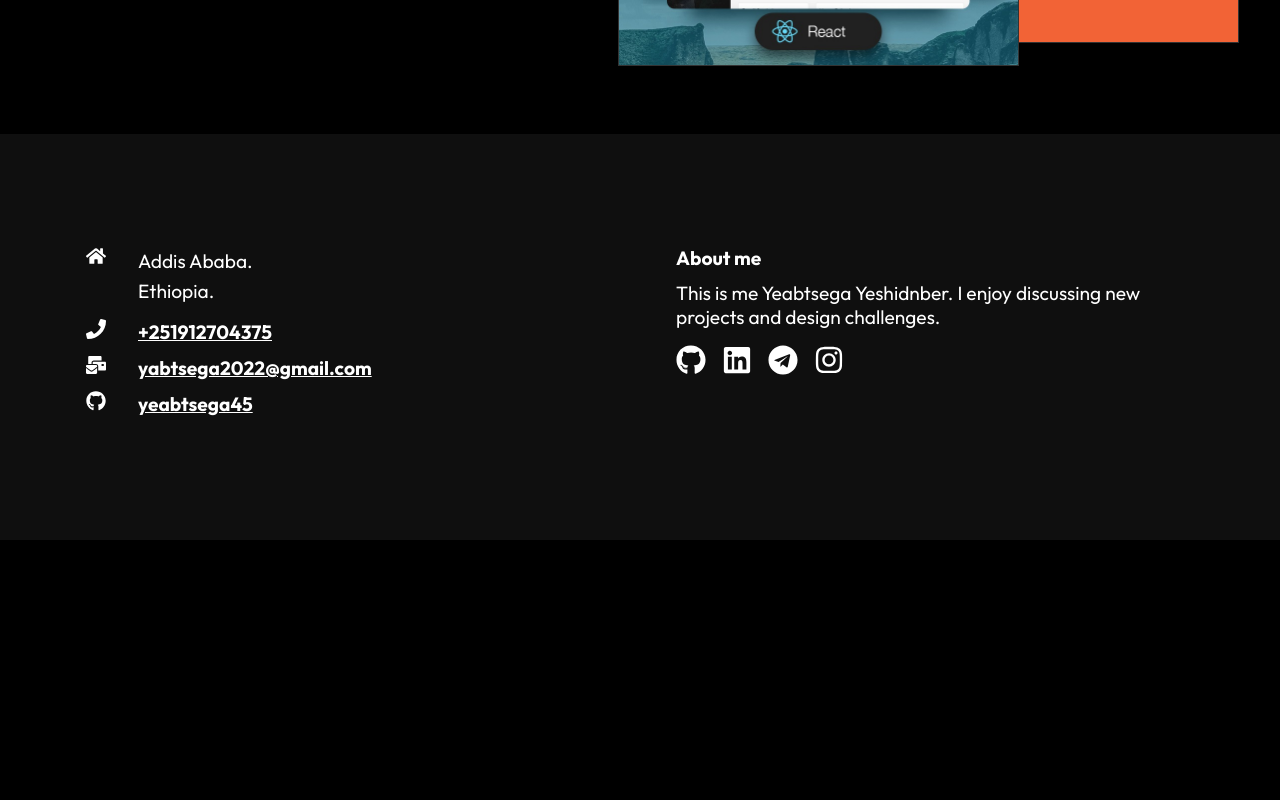
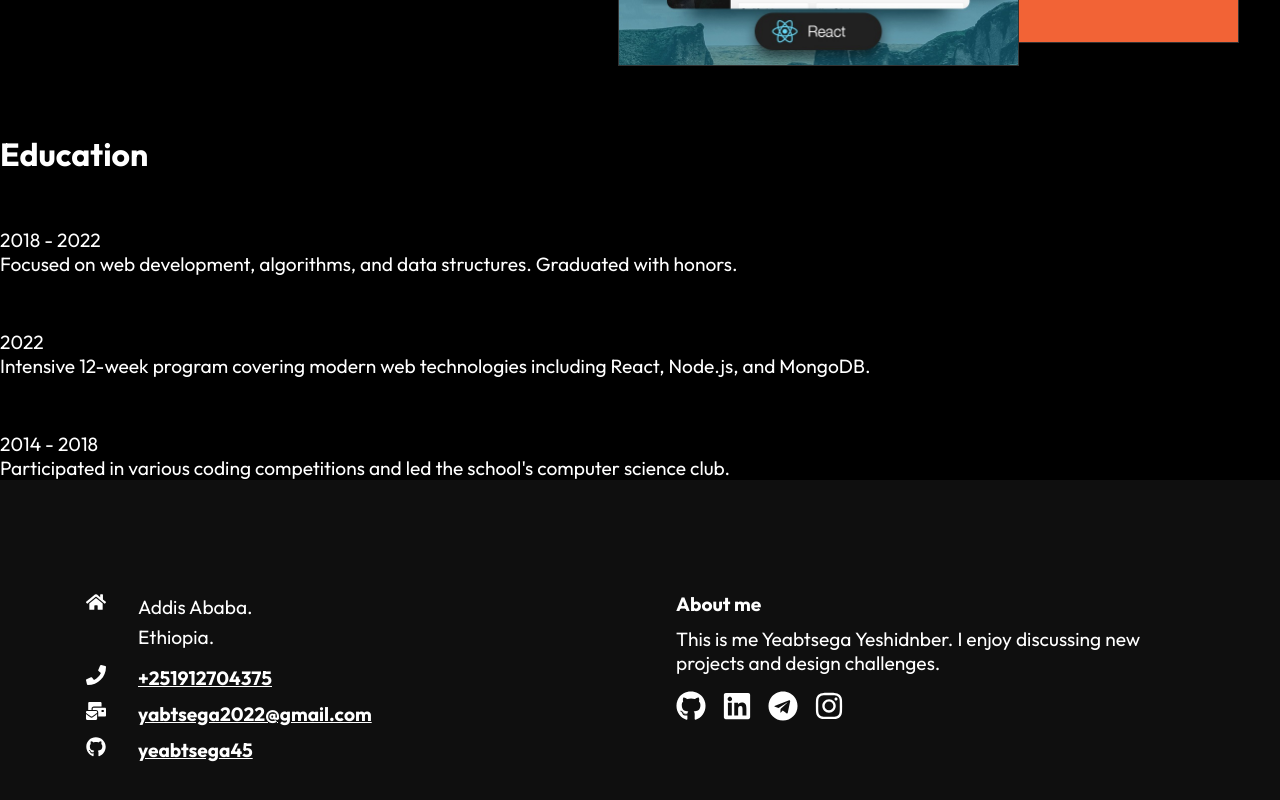
Before and after one commit to yeabtsega45/My-Portfolio, a React (Create React App) app: page /about in a window 1280 px wide. Shown: the part 828-1628 px from the top of the page. Before the commit the page ends 1368 px from the top, so only its background shows below. Built offline with nearby package versions, Linux system fonts and the light colour scheme.

Commit message:
add Education data

```diff
--- a/src/Components/Education.js
+++ b/src/Components/Education.js
@@ -1,11 +1,12 @@
 import React from "react";
+import { EducationData } from "./EducationData";
 
 function Education() {
   return (
     <div className="education-container">
       <h1 className="education-title">Education</h1>
       <div className="education-list">
-        {educationData.map((edu, index) => (
+        {EducationData.map((edu, index) => (
           <div key={index} className="education-item">
             <h2 className="education-degree">{edu.degree}</h2>
             <h3 className="education-institution">{edu.institution}</h3>
--- /dev/null
+++ b/src/Components/EducationData.js
@@ -0,0 +1,23 @@
+export const EducationData = [
+  {
+    degree: "Bachelor of Science in Computer Science",
+    institution: "University of Technology",
+    year: "2018 - 2022",
+    description:
+      "Focused on web development, algorithms, and data structures. Graduated with honors.",
+  },
+  {
+    degree: "Full Stack Web Development Bootcamp",
+    institution: "CodeCamp Academy",
+    year: "2022",
+    description:
+      "Intensive 12-week program covering modern web technologies including React, Node.js, and MongoDB.",
+  },
+  {
+    degree: "High School Diploma",
+    institution: "Tech High School",
+    year: "2014 - 2018",
+    description:
+      "Participated in various coding competitions and led the school's computer science club.",
+  },
+];
--- a/src/Routes/About.js
+++ b/src/Routes/About.js
@@ -3,6 +3,7 @@ import Navbar from "../Components/Navbar";
 import Footer from "../Components/Footer";
 import HeroImg2 from "../Components/HeroImg2";
 import AboutContent from "../Components/AboutContent";
+import Education from "../Components/Education";
 
 function About() {
   return (
@@ -13,6 +14,7 @@ function About() {
         text="I am a multi-skilled Full-Stack Developer from Ethiopia with 2 years of hands-on experience in developing and maintaining web apps."
       />
       <AboutContent />
+      <Education />
       <Footer />
     </div>
   );
```
